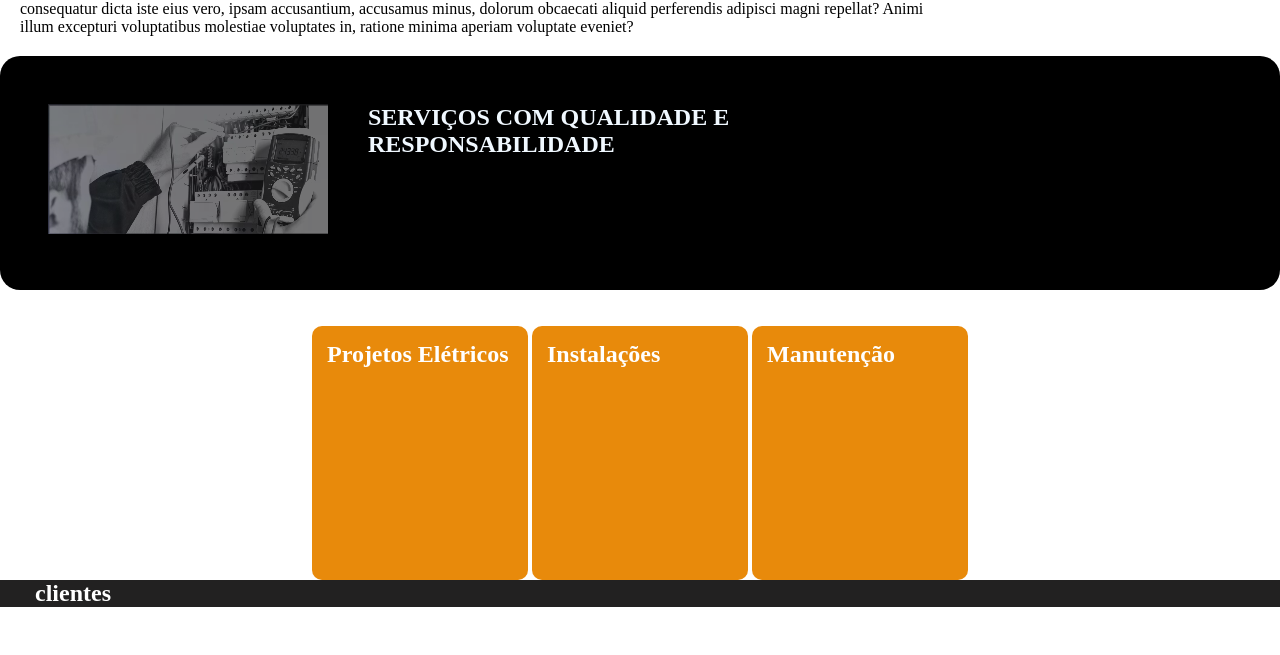
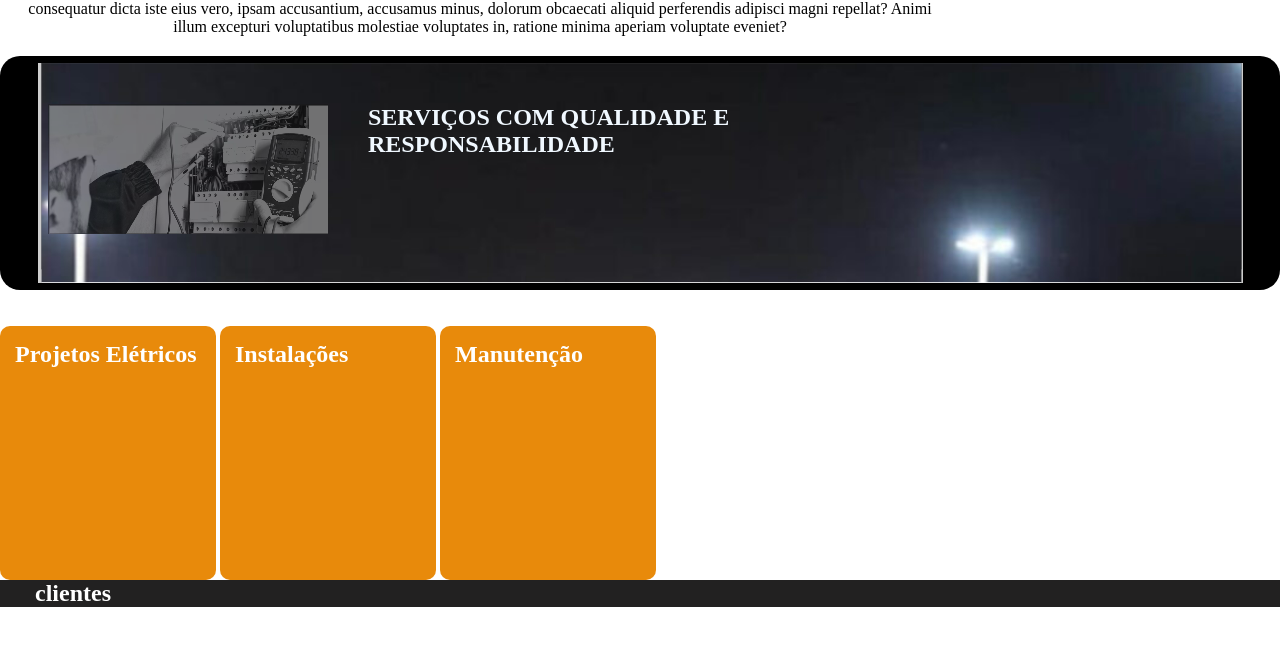
Before and after one commit to tmutschler/servicos-de-eletrica, a plain HTML site: page index.html in a window 1280 px wide. Shown: the part 1449-2104 px from the top of the page. Drawn offline with Linux system fonts and the light colour scheme.

Commit message:
Add files via upload

```diff
--- a/index.html
+++ b/index.html
@@ -68,11 +68,11 @@
             float: left;
             width: 75%;
             padding: 20px;
-            //text-align: center;
+            text-align: center;
         }
 
         .fundo_preto {
-            //background: url(notuno.png) no-repeat center;
+            background: url(notuno.png) no-repeat center;
             background-color: #000;
             height: 234px;
             clear: both;
@@ -92,7 +92,7 @@
         }
 
         .centraliza_div {
-            //display: inline-block;
+            display: inline-block;
             text-align: center;
 
         }
```
